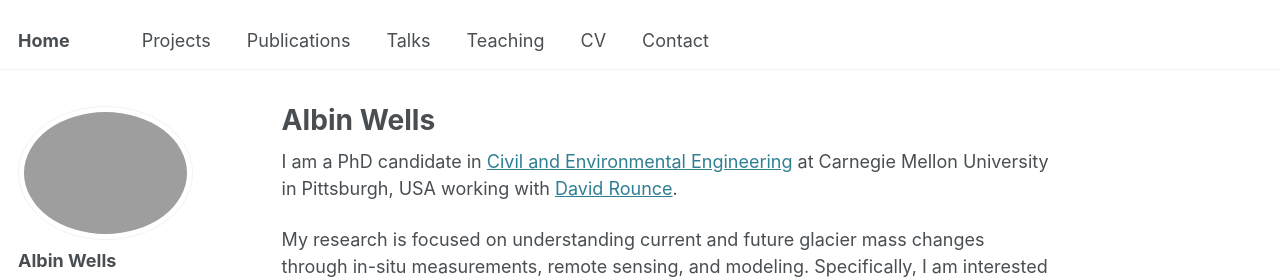
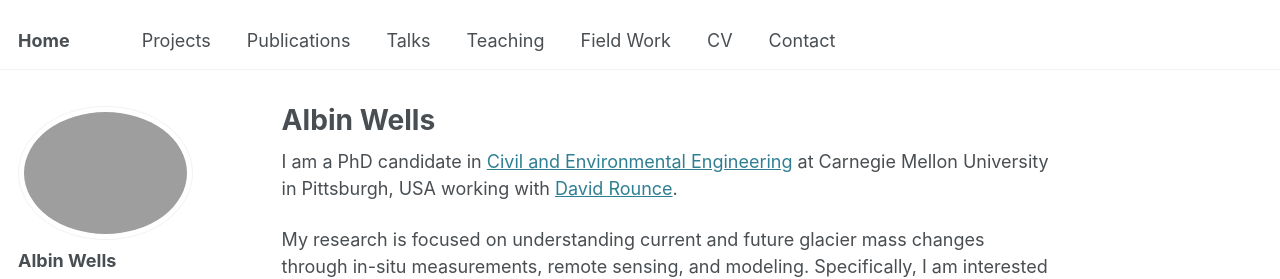
Before and after one commit to albinwwells/albinwwells.github.io, a Jekyll site: the page built from _pages/about.md, in a window 1280 px wide. Shown: the top 279 px of the page. Built offline with Jekyll 4.4.1, drawn with Linux system fonts in a browser that asks for light colours; some web fonts are replaced.

Commit message:
Update navigation.yml

```diff
--- a/_data/navigation.yml
+++ b/_data/navigation.yml
@@ -17,6 +17,9 @@
   - title: "Teaching"
     url: /teaching/
 
+  - title: "Field Work"
+    url: /fieldwork/
+
   - title: "CV"
     url: /cv/
 
```
